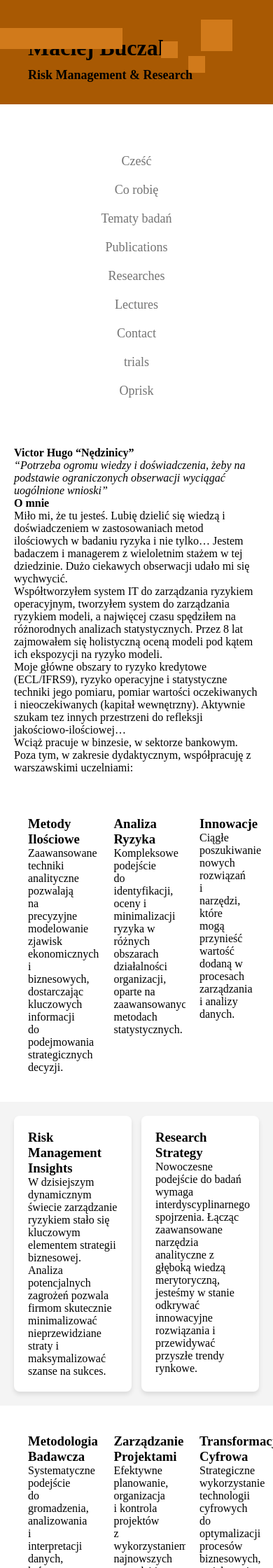
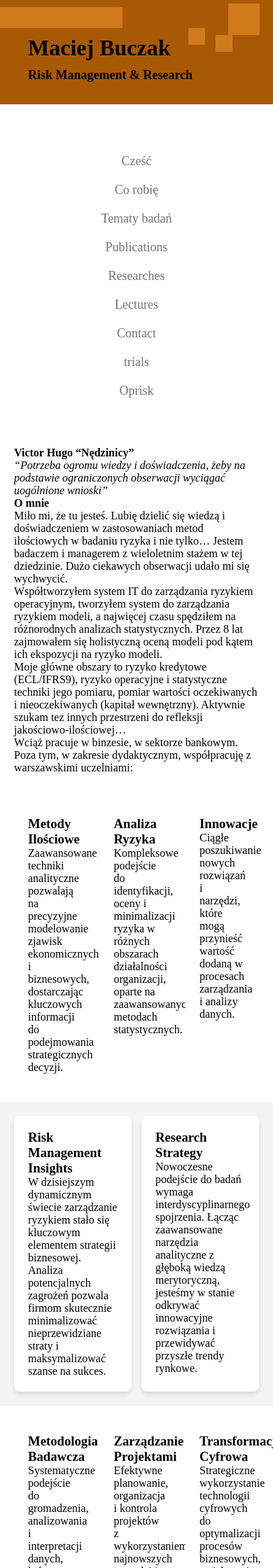
Before and after one commit to MaciejBuczak/risk-research, a Jekyll site: the page built from index.md, in a window 390 px wide. Shown: the top 2240 px of the page at 70% size. Built offline with Jekyll 4.4.1, drawn with Linux system fonts in a browser that asks for light colours.

Commit message:
Update default.html

```diff
--- a/_layouts/default.html
+++ b/_layouts/default.html
@@ -261,8 +261,8 @@
       .browser-safari .square,
       .browser-edge .square,
       .browser-chrome .square {
-        right: 15%;
-        top: 28px;
+        right: 5%;
+        top: 5px;
       }
 
       .square1,
@@ -270,8 +270,8 @@
       .browser-safari .square1,
       .browser-edge .square1,
       .browser-chrome .square1 {
-        right: 25%;
-        top: 79.5px;
+        right: 15%;
+        top: 50px;
       }
 
       .square2,
@@ -279,8 +279,8 @@
       .browser-safari .square2,
       .browser-edge .square2,
       .browser-chrome .square2 {
-        right: 35%;
-        top: 59px;
+        right: 25%;
+        top: 40px;
       }
 
       .square-big,
@@ -289,7 +289,7 @@
       .browser-edge .square-big,
       .browser-chrome .square-big {
         left: 0%;
-        top: 40px;
+        top: 10px;
       }
     }
 
```
